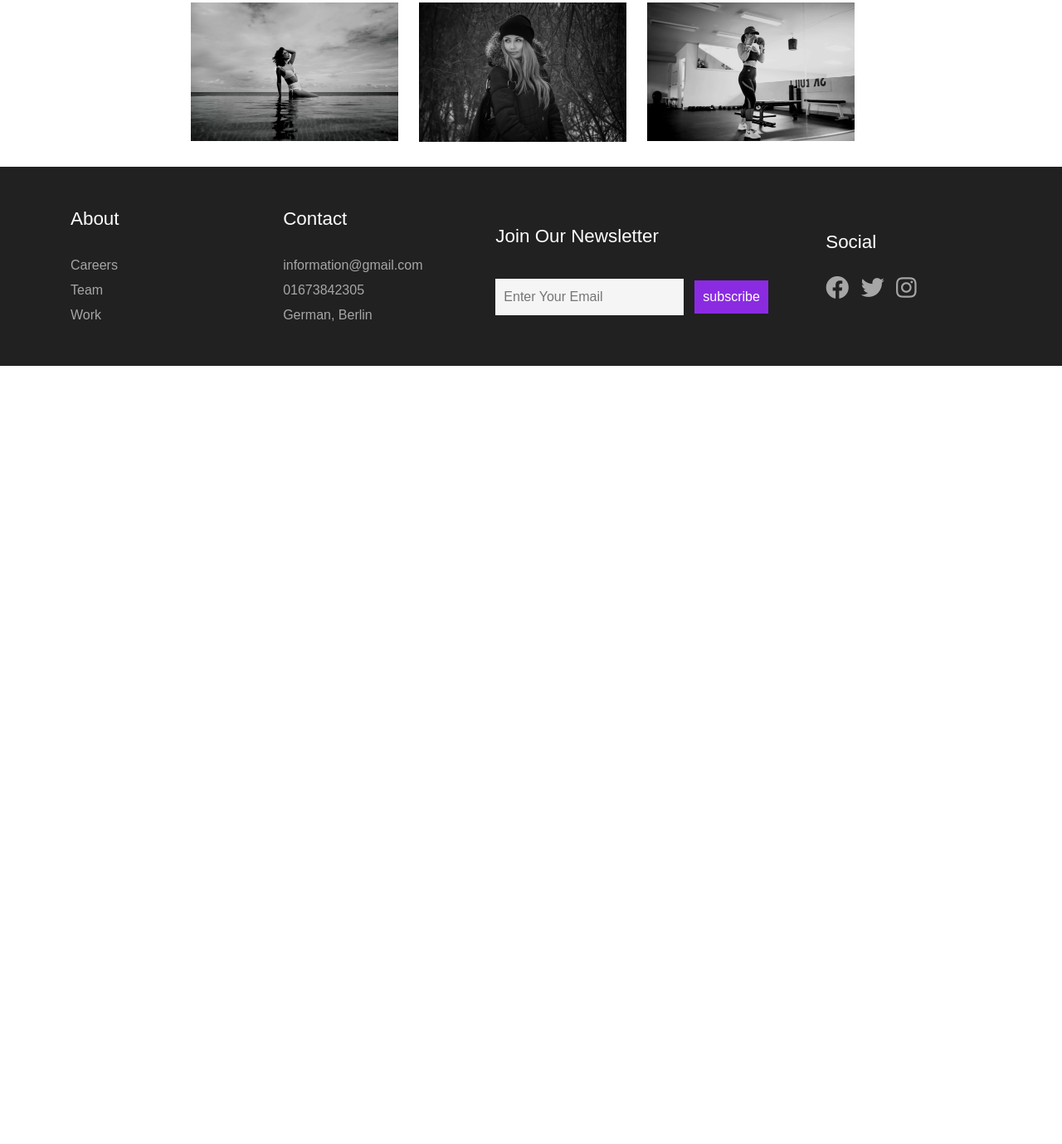
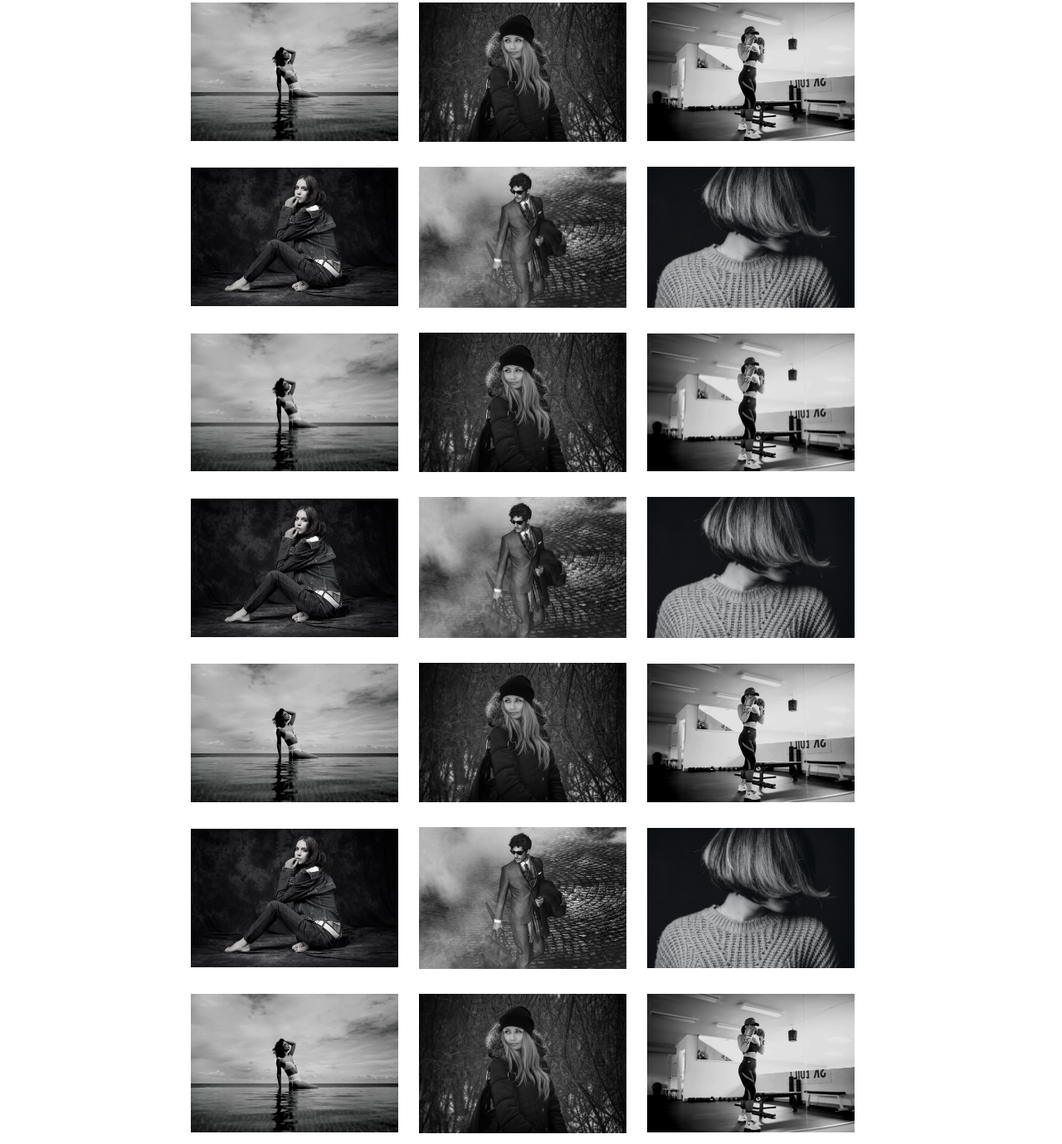
Before and after one commit to abir4200/Rahim10, a plain HTML site: page products.html in a window 1280 px wide. Shown: the part 1741-3120 px from the top of the page at 83% size. Before the commit the page ends 2182 px from the top, so only its background shows below. Drawn offline with nearby package versions, Linux system fonts and the light colour scheme.

Commit message:
Update products.html

```diff
--- a/products.html
+++ b/products.html
@@ -155,6 +155,60 @@
                     <div class="mix products-item activewear">
                         <img src="images/products/img6.jpg" alt="">
                     </div>
+                    <div class="mix products-item denims">
+                        <img src="images/products/img1.jpg" alt="">
+                    </div>
+                    <div class="mix products-item suits">
+                        <img src="images/products/img2.jpg" alt="">
+                    </div>
+                    <div class="mix products-item sweater">
+                        <img src="images/products/img3.jpg" alt="">
+                    </div>
+                    <div class="mix products-item intimates">
+                        <img src="images/products/img4.jpg" alt="">
+                    </div>
+                    <div class="mix products-item outingwear">
+                        <img src="images/products/img5.jpg" alt="">
+                    </div>
+                    <div class="mix products-item activewear">
+                        <img src="images/products/img6.jpg" alt="">
+                    </div>
+                    <div class="mix products-item denims">
+                        <img src="images/products/img1.jpg" alt="">
+                    </div>
+                    <div class="mix products-item suits">
+                        <img src="images/products/img2.jpg" alt="">
+                    </div>
+                    <div class="mix products-item sweater">
+                        <img src="images/products/img3.jpg" alt="">
+                    </div>
+                    <div class="mix products-item intimates">
+                        <img src="images/products/img4.jpg" alt="">
+                    </div>
+                    <div class="mix products-item outingwear">
+                        <img src="images/products/img5.jpg" alt="">
+                    </div>
+                    <div class="mix products-item activewear">
+                        <img src="images/products/img6.jpg" alt="">
+                    </div>
+                    <div class="mix products-item denims">
+                        <img src="images/products/img1.jpg" alt="">
+                    </div>
+                    <div class="mix products-item suits">
+                        <img src="images/products/img2.jpg" alt="">
+                    </div>
+                    <div class="mix products-item sweater">
+                        <img src="images/products/img3.jpg" alt="">
+                    </div>
+                    <div class="mix products-item intimates">
+                        <img src="images/products/img4.jpg" alt="">
+                    </div>
+                    <div class="mix products-item outingwear">
+                        <img src="images/products/img5.jpg" alt="">
+                    </div>
+                    <div class="mix products-item activewear">
+                        <img src="images/products/img6.jpg" alt="">
+                    </div>
                 </div>
             </div>
         </section>
```
